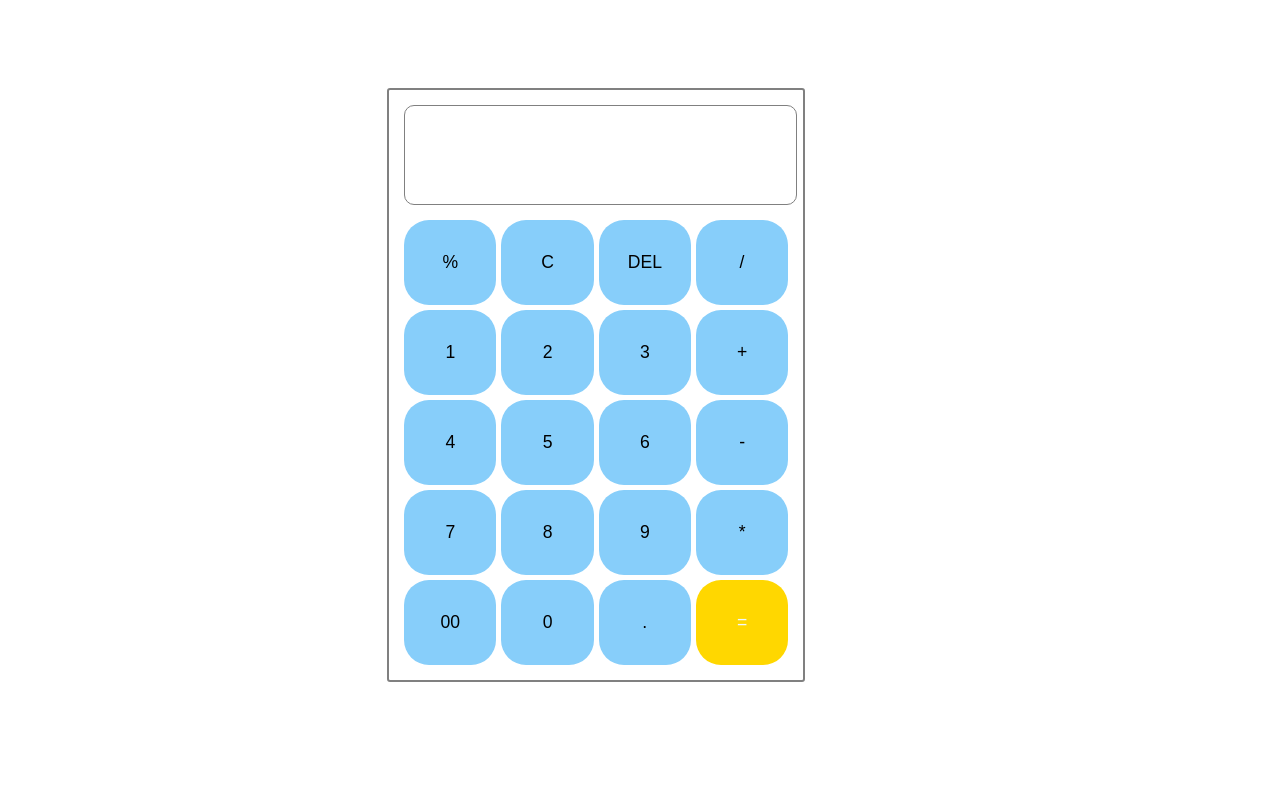
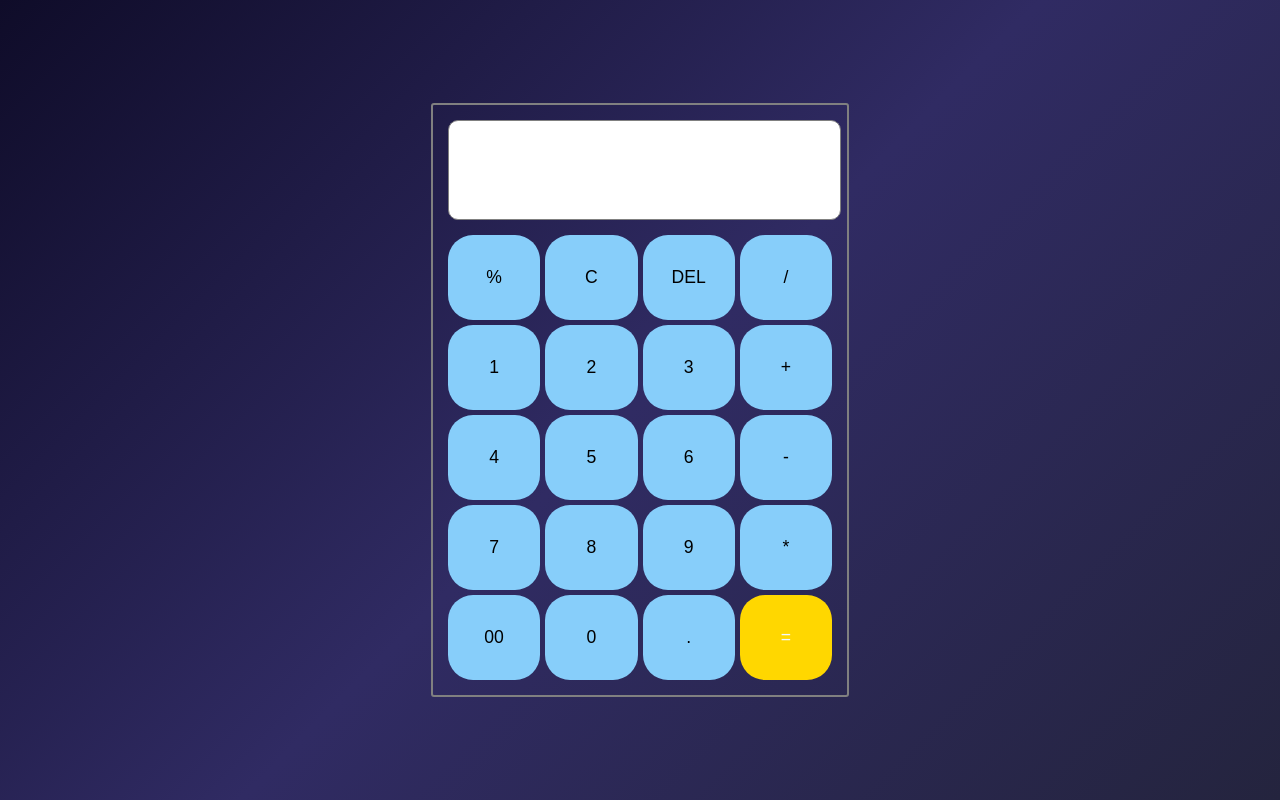
Before and after one commit to Thanosda/calculator, a plain HTML site: page calcultor.html in a window 1280 px wide. Drawn offline with Linux system fonts and the light colour scheme.

Commit message:
project  upgraded

```diff
--- a/calcultor.css
+++ b/calcultor.css
@@ -1,58 +1,65 @@
-.calculator{
+body {
+    margin: 0;
+    padding: 0;
+    min-height: 100vh;
+    background: linear-gradient(135deg, #0f0c29, #302b63, #24243e);
+    display: flex;
+    justify-content: center;
+    align-items: center;
+}
+
+.calculator {
     height: 70vh;
     width: 30vw;
     border: 2px solid gray;
-    margin-top: 7%;
-    margin-left: 30%;
     position: relative;
     display: grid;
-    gap:5px ;
-    padding:15px;
+    gap: 5px;
+    padding: 15px;
     border-radius: 3px;
 
 
 }
 
-.calculator .form-group{
+.calculator .form-group {
     display: flex;
     justify-content: space-between;
-    gap:5px
-
+    gap: 5px
 }
 
-.calculator .form-group button{
+.calculator .form-group button {
     width: 100%;
     font-size: 1.1rem;
     border-radius: 25px;
     border: none;
-     background-color: lightskyblue;
+    background-color: lightskyblue;
 }
 
-.calculator .form-group button:hover{
+.calculator .form-group button:hover {
     background-color: salmon;
 }
 
 
- .calculator  input{
+.calculator input {
     margin-bottom: 10px;
     border: 1.4px solid gray;
     outline: none;
     text-align: right;
     border-radius: 10px;
     font-size: 20px;
-    width:100%;
+    width: 100%;
     font-size: 30px;
     padding-right: 5px;
 
 
 }
 
- .calculator .form-group button.Equal{
+.calculator .form-group button.Equal {
     color: aliceblue;
     background-color: gold;
 
 }
 
-.calculator .form-group button.Equal:hover{
+.calculator .form-group button.Equal:hover {
     background-color: green;
 }
--- a/calcultor.html
+++ b/calcultor.html
@@ -42,7 +42,7 @@
                         <button class="Equal" type="button" onclick="equal()">=</button >
         </div>
     </form>
-    <script src="/calculator.js"></script>
+    <script src="calculator.js"></script>
 </body>
 
 </html>
```
